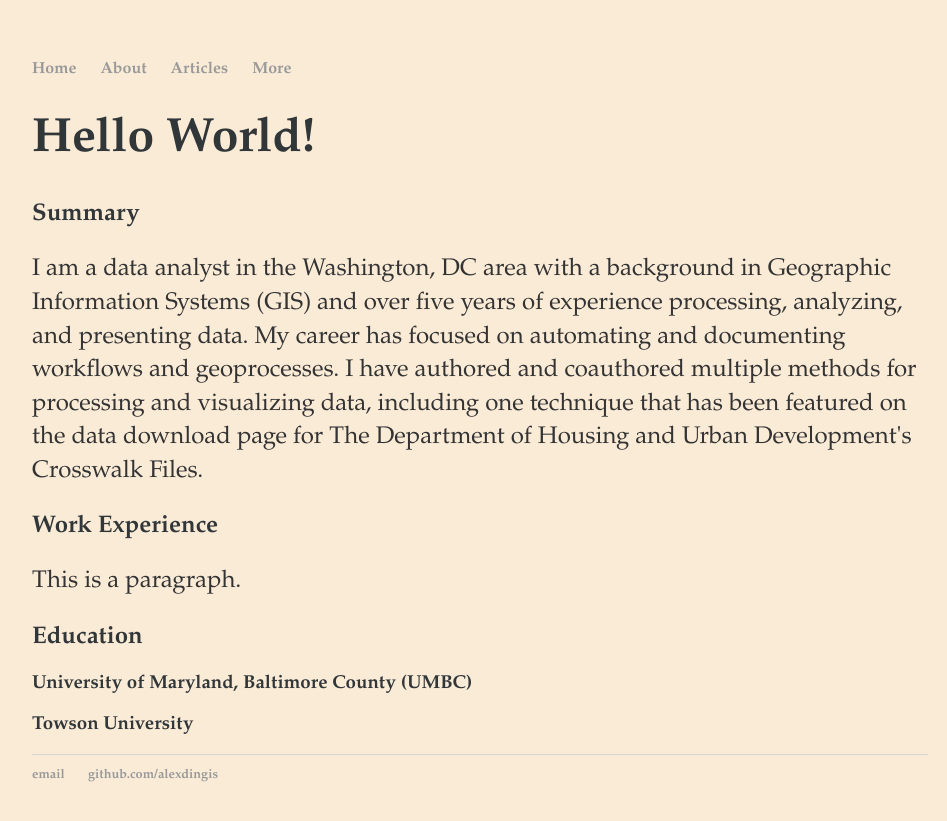
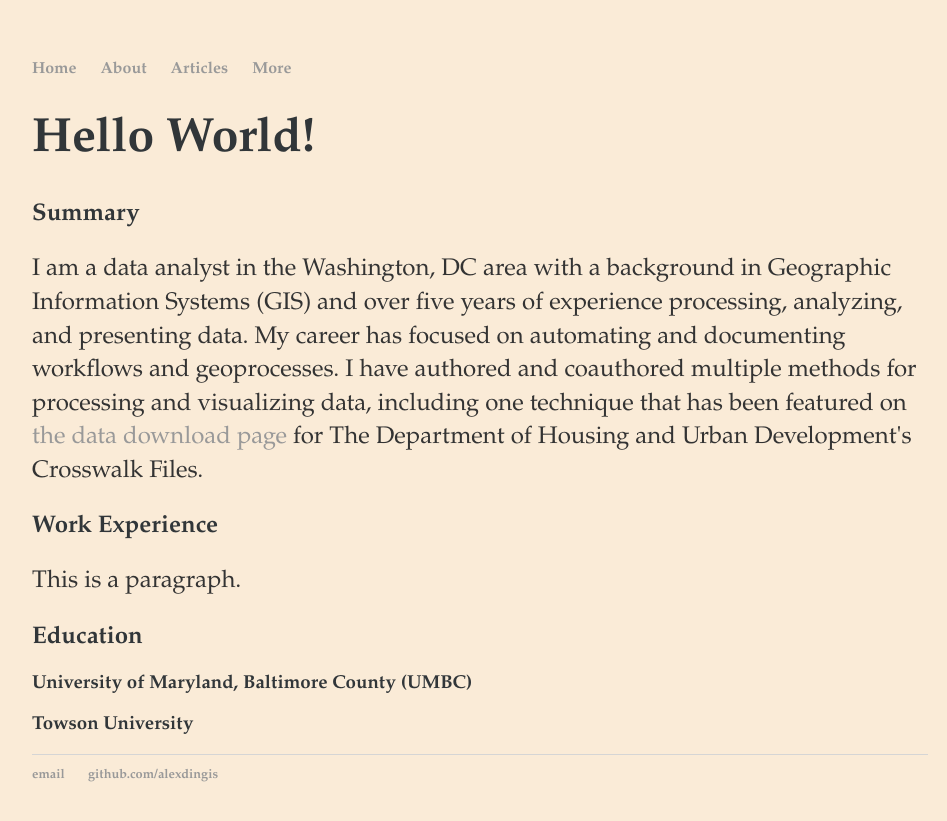
Before and after one commit to alexdingis/alexdingis.github.io, a Jekyll site: the page built from index.html, in a window 1280 px wide. Shown: the top 821 px of the page, without its empty margins (160-1107 px from the left). Built offline with Jekyll 4.4.1, drawn with Linux system fonts in a browser that asks for light colours; part of the change alters nothing that is shown.

```diff
--- a/index.html
+++ b/index.html
@@ -5,7 +5,7 @@ title: Alex Din
 <div class="blurb">
 	<h1>Hello World!</h1>
 	<h2>Summary</h2>
-	<p>I am a data analyst in the Washington, DC area with a background in Geographic Information Systems (GIS)  and over five years of experience processing, analyzing, and presenting data. My career has focused on automating and documenting workflows and geoprocesses. I have authored and coauthored multiple methods for processing and visualizing data, including one technique that has been featured on the data download page for The Department of Housing and Urban Development's Crosswalk Files.</p>
+	<p>I am a data analyst in the Washington, DC area with a background in Geographic Information Systems (GIS)  and over five years of experience processing, analyzing, and presenting data. My career has focused on automating and documenting workflows and geoprocesses. I have authored and coauthored multiple methods for processing and visualizing data, including one technique that has been featured on <a href="https://www.huduser.gov/portal/datasets/usps_crosswalk.html">the data download page</a> for The Department of Housing and Urban Development's Crosswalk Files.</p>
 	<h2>Work Experience</h2>
 	<p>This is a paragraph.</p>
 	<h2>Education</h2>
```
